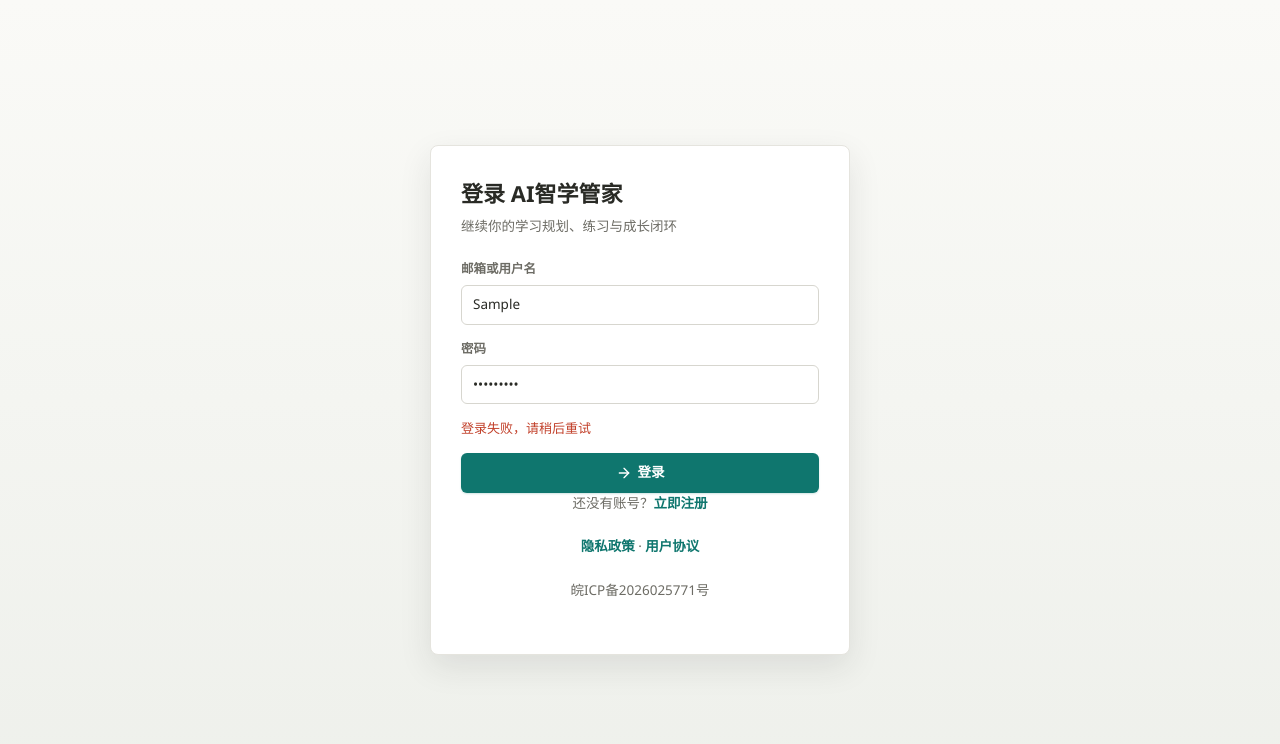
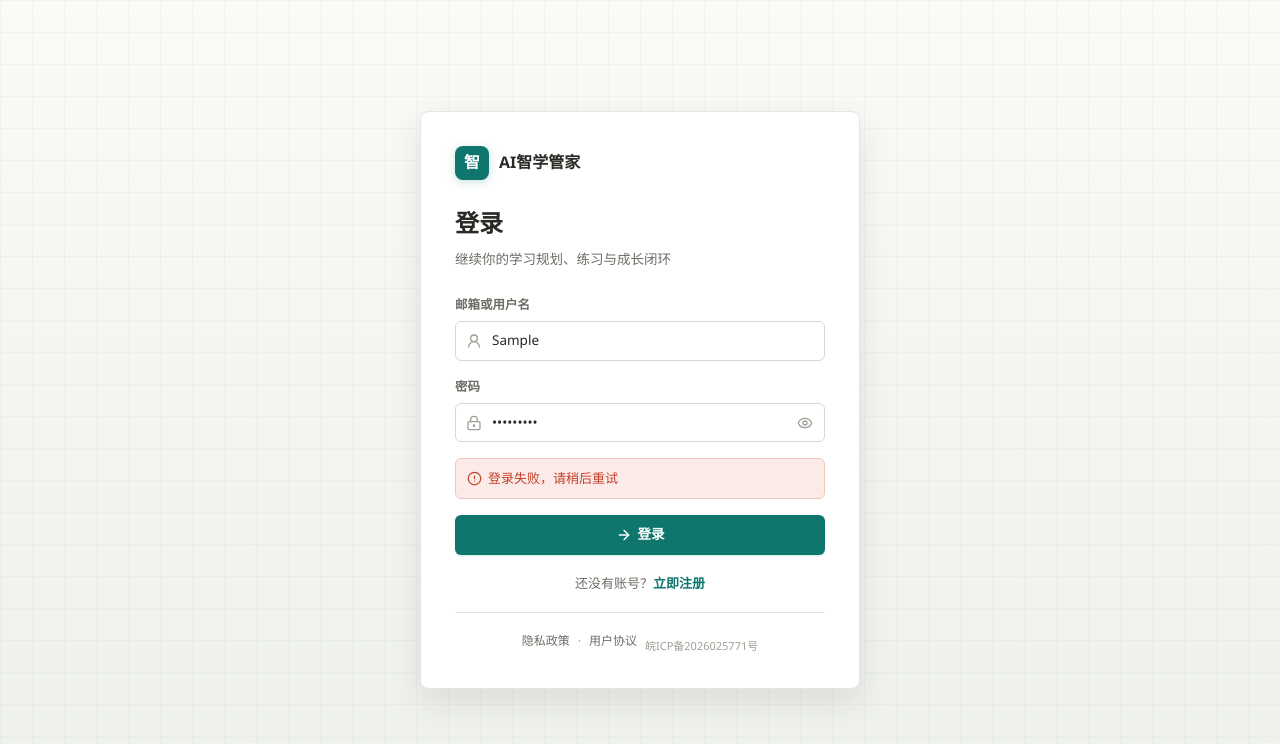
Before and after one commit to YL617/self_learnning, a Vue app in the folder web/: page /login in a window 1280 px wide. Both pictures are taken after typing "Sample", "Sample123" into the empty fields and a click on the button "登录". Shown: the top 744 px of the page. Built offline with nearby package versions, Linux system fonts and the light colour scheme; no server answers.

Commit message:
样式：重做登录与注册页面

```diff
--- a/web/src/styles/main.css
+++ b/web/src/styles/main.css
@@ -532,44 +532,114 @@ a {
 }
 
 .auth-screen {
-  min-height: 100vh;
+  min-height: 100dvh;
   display: grid;
   place-items: center;
   padding: 24px;
-  background: linear-gradient(180deg, #fafaf7 0%, #eef0eb 100%);
+  background:
+    linear-gradient(rgba(15, 118, 110, 0.035) 1px, transparent 1px),
+    linear-gradient(90deg, rgba(15, 118, 110, 0.035) 1px, transparent 1px),
+    linear-gradient(180deg, #fafaf7 0%, #eef0eb 100%);
+  background-size: 32px 32px, 32px 32px, auto;
 }
 
 .auth-card {
   width: 100%;
-  max-width: 420px;
-  padding: 30px;
+  max-width: 440px;
+  padding: 34px;
   background: var(--surface);
   border: 1px solid var(--border);
   border-radius: var(--radius);
   box-shadow: var(--shadow-lg);
 }
 
-.auth-card h1 {
-  margin: 0 0 4px;
-  font-size: 22px;
+.auth-brand {
+  display: flex;
+  align-items: center;
+  gap: 10px;
+  margin-bottom: 24px;
+}
+
+.auth-brand-name {
+  font-size: 16px;
   font-weight: 750;
 }
 
-.auth-card > p {
-  margin: 0 0 22px;
+.auth-head h1 {
+  margin: 0 0 6px;
+  font-size: 24px;
+  font-weight: 750;
+  letter-spacing: 0;
+}
+
+.auth-head p {
+  margin: 0 0 24px;
   color: var(--text-2);
   font-size: 13.5px;
+  line-height: 1.7;
 }
 
 .auth-form {
   display: flex;
   flex-direction: column;
-  gap: 14px;
+  gap: 16px;
+}
+
+.auth-input-wrap {
+  position: relative;
+  display: flex;
+  align-items: center;
+}
+
+.auth-input-wrap > svg {
+  position: absolute;
+  left: 11px;
+  color: var(--text-3);
+  pointer-events: none;
+}
+
+.auth-input-wrap .input {
+  padding-left: 36px;
+  padding-right: 40px;
+}
+
+.password-toggle {
+  position: absolute;
+  right: 6px;
+  width: 28px;
+  height: 28px;
+  border: none;
+  border-radius: var(--radius-sm);
+  background: transparent;
+  color: var(--text-3);
+  display: grid;
+  place-items: center;
+  cursor: pointer;
+  transition: color 0.15s ease, background 0.15s ease;
+}
+
+.password-toggle:hover {
+  color: var(--text);
+  background: #ecebe5;
+}
+
+.auth-error {
+  display: flex;
+  align-items: center;
+  gap: 6px;
+  padding: 9px 11px;
+  border: 1px solid #f2c6bc;
+  border-radius: var(--radius-sm);
+  background: var(--danger-soft);
+  color: var(--danger);
+  font-size: 13px;
 }
 
 .auth-link {
+  margin: 18px 0 0;
   text-align: center;
   color: var(--text-2);
+  font-size: 13px;
 }
 
 .auth-link a {
@@ -578,10 +648,29 @@ a {
   font-weight: 600;
 }
 
+.auth-foot {
+  margin-top: 18px;
+  padding-top: 14px;
+  border-top: 1px solid var(--border);
+  display: flex;
+  align-items: center;
+  justify-content: center;
+  flex-wrap: wrap;
+  gap: 8px;
+  color: var(--text-3);
+  font-size: 12px;
+}
+
+.auth-foot a {
+  color: var(--text-2);
+  text-decoration: none;
+}
+
 .auth-icp {
   text-align: center;
   color: var(--text-3);
   font-size: 11px;
+  margin-top: 10px;
 }
 
 .question-card {
--- a/web/src/views/LoginView.vue
+++ b/web/src/views/LoginView.vue
@@ -1,5 +1,12 @@
 <script setup lang="ts">
-import { ArrowRight } from 'lucide-vue-next'
+import {
+  AlertCircle,
+  ArrowRight,
+  Eye,
+  EyeOff,
+  LockKeyhole,
+  UserRound,
+} from 'lucide-vue-next'
 import { ref } from 'vue'
 import { useRouter } from 'vue-router'
 
@@ -9,6 +16,7 @@ const auth = useAuthStore()
 const router = useRouter()
 const account = ref('')
 const password = ref('')
+const showPassword = ref(false)
 const error = ref('')
 const loading = ref(false)
 
@@ -33,30 +41,60 @@ async function submit() {
 <template>
   <div class="auth-screen">
     <div class="auth-card">
-      <h1>登录 AI智学管家</h1>
-      <p>继续你的学习规划、练习与成长闭环</p>
+      <div class="auth-brand">
+        <span class="brand-mark">智</span>
+        <span class="auth-brand-name">AI智学管家</span>
+      </div>
+      <div class="auth-head">
+        <h1>登录</h1>
+        <p>继续你的学习规划、练习与成长闭环</p>
+      </div>
       <form class="auth-form" @submit.prevent="submit">
         <div class="field">
           <span>邮箱或用户名</span>
-          <input v-model="account" class="input" placeholder="demo@example.com" />
+          <div class="auth-input-wrap">
+            <UserRound :size="16" />
+            <input
+              v-model="account"
+              class="input"
+              autocomplete="username"
+              placeholder="demo@example.com"
+            />
+          </div>
         </div>
         <div class="field">
           <span>密码</span>
-          <input v-model="password" class="input" type="password" placeholder="请输入密码" />
+          <div class="auth-input-wrap">
+            <LockKeyhole :size="16" />
+            <input
+              v-model="password"
+              class="input"
+              :type="showPassword ? 'text' : 'password'"
+              autocomplete="current-password"
+              placeholder="请输入密码"
+            />
+            <button class="password-toggle" type="button" @click="showPassword = !showPassword">
+              <EyeOff v-if="showPassword" :size="16" />
+              <Eye v-else :size="16" />
+            </button>
+          </div>
         </div>
-        <p v-if="error" class="text-danger" style="margin: 0">{{ error }}</p>
+        <div v-if="error" class="auth-error">
+          <AlertCircle :size="15" />
+          <span>{{ error }}</span>
+        </div>
         <button class="btn btn-primary btn-block" type="submit" :disabled="loading">
           <ArrowRight :size="16" />
           {{ loading ? '登录中...' : '登录' }}
         </button>
       </form>
       <p class="auth-link">还没有账号？<router-link to="/register">立即注册</router-link></p>
-      <p class="auth-link">
+      <div class="auth-foot">
         <router-link to="/privacy">隐私政策</router-link>
-        ·
+        <span>·</span>
         <router-link to="/terms">用户协议</router-link>
-      </p>
-      <p class="auth-icp">皖ICP备2026025771号</p>
+        <span class="auth-icp">皖ICP备2026025771号</span>
+      </div>
     </div>
   </div>
 </template>
--- a/web/src/views/RegisterView.vue
+++ b/web/src/views/RegisterView.vue
@@ -1,5 +1,13 @@
 <script setup lang="ts">
-import { ArrowRight } from 'lucide-vue-next'
+import {
+  AlertCircle,
+  ArrowRight,
+  Eye,
+  EyeOff,
+  LockKeyhole,
+  Mail,
+  UserRound,
+} from 'lucide-vue-next'
 import { ref } from 'vue'
 import { useRouter } from 'vue-router'
 
@@ -10,6 +18,7 @@ const router = useRouter()
 const username = ref('')
 const email = ref('')
 const password = ref('')
+const showPassword = ref(false)
 const error = ref('')
 const loading = ref(false)
 
@@ -38,35 +47,74 @@ async function submit() {
 <template>
   <div class="auth-screen">
     <div class="auth-card">
-      <h1>注册 AI智学管家</h1>
-      <p>创建一个账号，开始你的个性化学习</p>
+      <div class="auth-brand">
+        <span class="brand-mark">智</span>
+        <span class="auth-brand-name">AI智学管家</span>
+      </div>
+      <div class="auth-head">
+        <h1>注册</h1>
+        <p>创建一个账号，开始你的个性化学习</p>
+      </div>
       <form class="auth-form" @submit.prevent="submit">
         <div class="field">
           <span>用户名</span>
-          <input v-model="username" class="input" placeholder="2-64 个字符" />
+          <div class="auth-input-wrap">
+            <UserRound :size="16" />
+            <input
+              v-model="username"
+              class="input"
+              autocomplete="username"
+              placeholder="2-64 个字符"
+            />
+          </div>
         </div>
         <div class="field">
           <span>邮箱</span>
-          <input v-model="email" class="input" type="email" placeholder="demo@example.com" />
+          <div class="auth-input-wrap">
+            <Mail :size="16" />
+            <input
+              v-model="email"
+              class="input"
+              type="email"
+              autocomplete="email"
+              placeholder="demo@example.com"
+            />
+          </div>
         </div>
         <div class="field">
           <span>密码</span>
-          <input v-model="password" class="input" type="password" placeholder="至少 6 位" />
+          <div class="auth-input-wrap">
+            <LockKeyhole :size="16" />
+            <input
+              v-model="password"
+              class="input"
+              :type="showPassword ? 'text' : 'password'"
+              autocomplete="new-password"
+              placeholder="至少 6 位"
+            />
+            <button class="password-toggle" type="button" @click="showPassword = !showPassword">
+              <EyeOff v-if="showPassword" :size="16" />
+              <Eye v-else :size="16" />
+            </button>
+          </div>
         </div>
-        <p v-if="error" class="text-danger" style="margin: 0">{{ error }}</p>
+        <div v-if="error" class="auth-error">
+          <AlertCircle :size="15" />
+          <span>{{ error }}</span>
+        </div>
         <button class="btn btn-primary btn-block" type="submit" :disabled="loading">
           <ArrowRight :size="16" />
           {{ loading ? '注册中...' : '注册并进入' }}
         </button>
       </form>
       <p class="auth-link">已有账号？<router-link to="/login">去登录</router-link></p>
-      <p class="auth-link">
-        注册即代表同意
+      <div class="auth-foot">
+        <span>注册即代表同意</span>
         <router-link to="/terms">用户协议</router-link>
-        与
+        <span>与</span>
         <router-link to="/privacy">隐私政策</router-link>
-      </p>
-      <p class="auth-icp">皖ICP备2026025771号</p>
+        <span class="auth-icp">皖ICP备2026025771号</span>
+      </div>
     </div>
   </div>
 </template>
```
